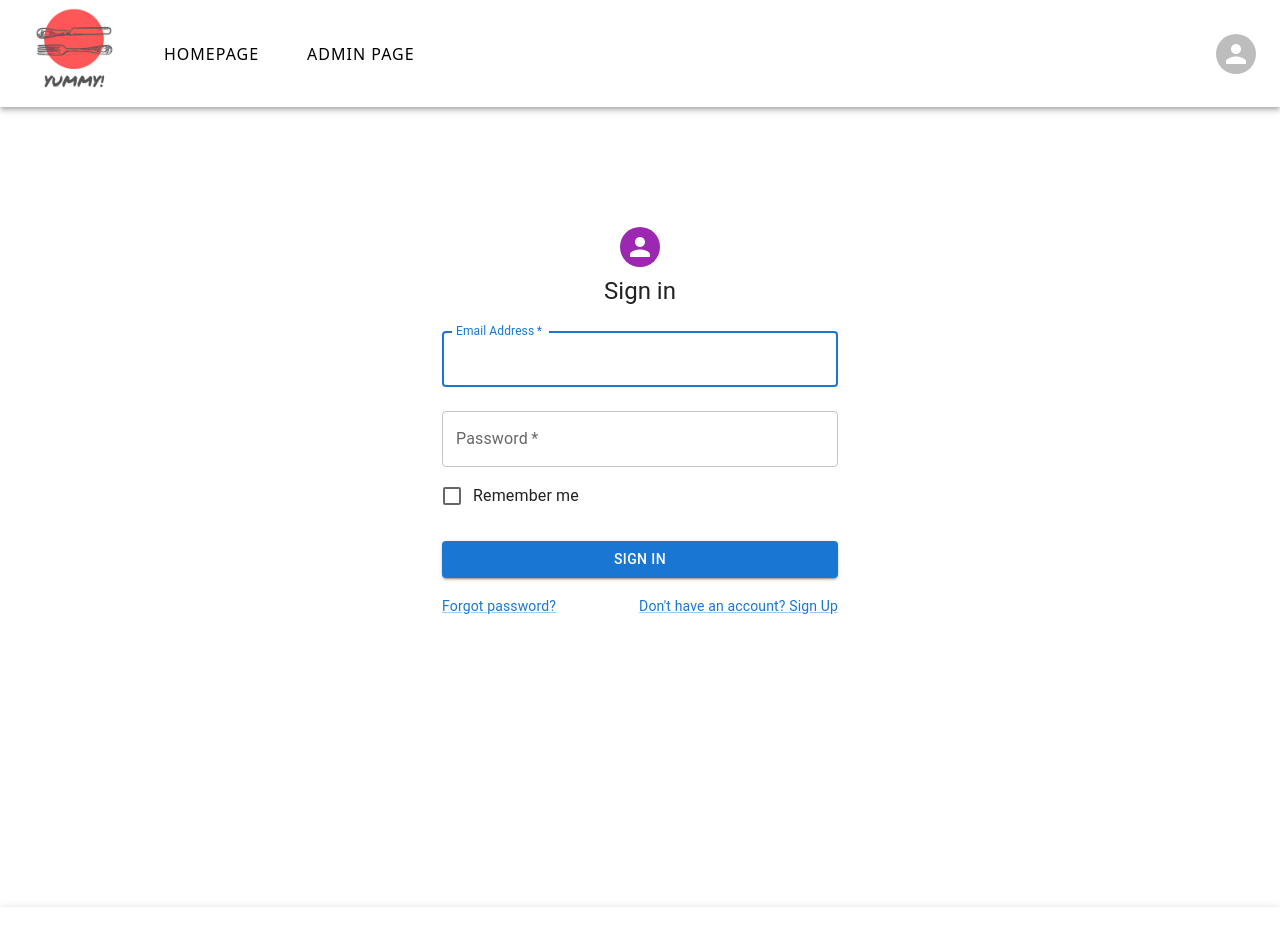
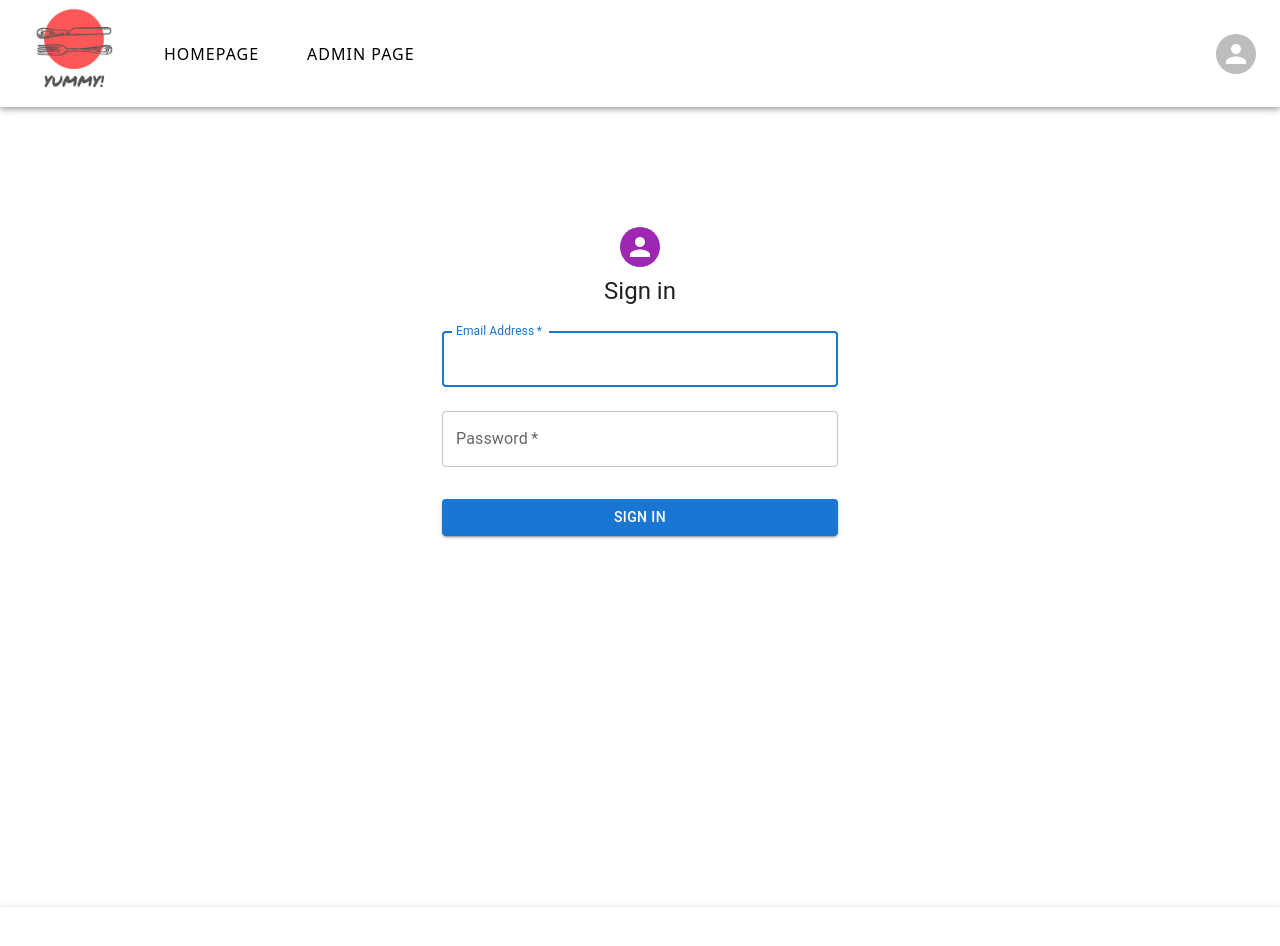
Before and after one commit to zikota/projectLogin, a React (Create React App) app: page /login in a window 1280 px wide. Shown: the top 946 px of the page. Built offline with nearby package versions, Linux system fonts and the light colour scheme.

Commit message:
Removed buttons

```diff
--- a/src/components/Login.js
+++ b/src/components/Login.js
@@ -138,10 +138,7 @@
                 autoComplete="current-password"
                 onChange={(e) => {setPassword(e.target.value)}}
               />
-              <FormControlLabel
-                control={<Checkbox value="remember" color="primary" />}
-                label="Remember me"
-              />
+
               <Button
                 type="submit"
                 fullWidth
@@ -150,18 +147,7 @@
               >
                 Sign In
               </Button>
-              <Grid container>
-                <Grid item xs>
-                  <Link href="#" variant="body2">
-                    Forgot password?
-                  </Link>
-                </Grid>
-                <Grid item>
-                  <Link href="#" variant="body2">
-                    {"Don't have an account? Sign Up"}
-                  </Link>
-                </Grid>
-              </Grid>
+
             </Box>
           </Box>
         </Container>
--- a/src/components/Registration.js
+++ b/src/components/Registration.js
@@ -233,18 +233,7 @@
                     >
                     Register
                     </Button>
-                    <Grid container>
-                    <Grid item xs>
-                        <Link href="#" variant="body2">
-                        Forgot password?
-                        </Link>
-                    </Grid>
-                    <Grid item>
-                        <Link href="#" variant="body2">
-                        {"Don't have an account? Sign Up"}
-                        </Link>
-                    </Grid>
-                    </Grid>
+
                 </Box>
                 </Box>
             </Container>
```
